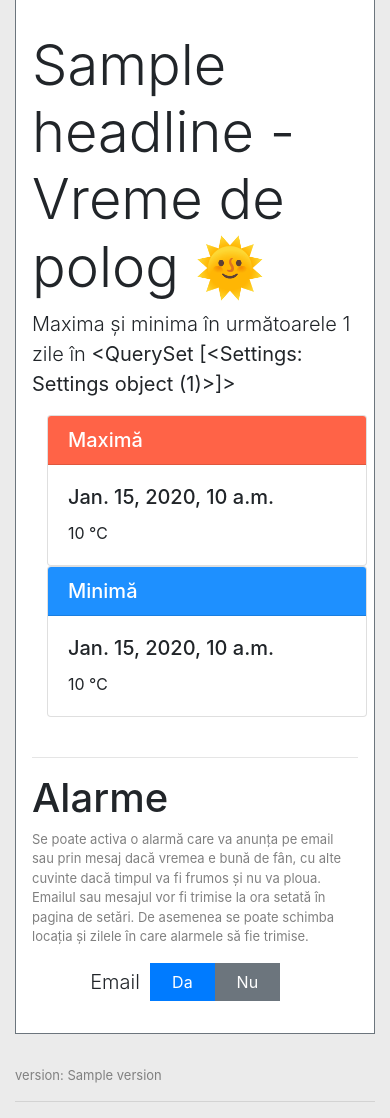
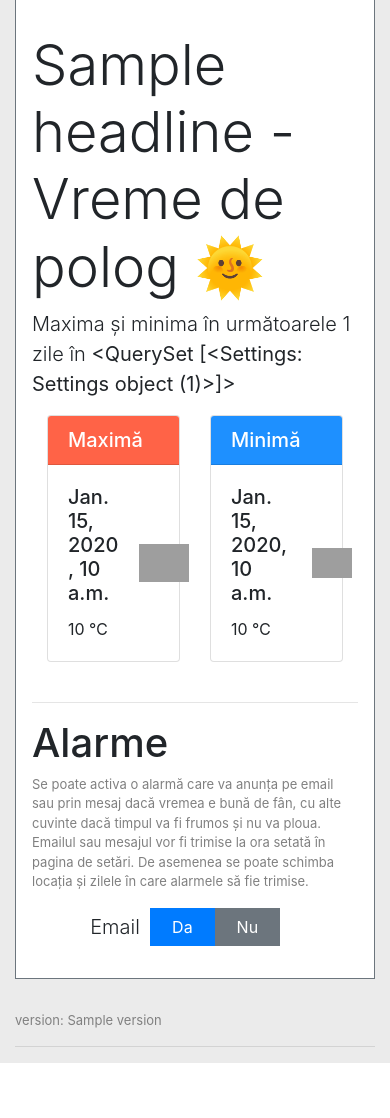
Before and after one commit to fdanci/home_weather, a Django app: template weather/templates/weather/index.html in a window 390 px wide. Shown: the part 83-1201 px from the top of the page. After the commit the page ends 1146 px from the top, so only its background shows below. Run offline with Django 3.2, Linux system fonts and the light colour scheme; tables that the repository leaves empty hold one stand-in row (values such as "Sample post"); the template is opened without the code that fills it: values that come from a table or form of the project are taken from there, most other values are stand-ins (such as "Sample title", 1, 10 or a date in 2020); parts of the project's set-up code (start-up, migrations or seed data) failed here and were passed over; some libraries are stand-ins or nearby versions; grey boxes are pictures that could not be loaded.

Commit message:
Fix responsiveness issue on small screen iphone

```diff
--- a/weather/templates/weather/index.html
+++ b/weather/templates/weather/index.html
@@ -12,20 +12,36 @@
     <p class="lead">Maxima și minima în următoarele {{ forecast_length }} zile în <b>{{ location }}</b></p>
     <div class="row mx-auto">
         <div class="col">
-            <div class="card mx-auto" style="width: 20rem; background-color:white;">
+            <div class="card mx-auto" style="max-width:16rem; background-color:white;">
                 <h5 class="card-header" style="background-color:Tomato; color:white;">Maximă</h5>
                 <div class="card-body">
-                    <h5 class="card-title">{{ max_temperature_date }}</h5>
-                    <p class="card-text">{{ max_temperature }} &#8451;</p>
+                    <div class="row">
+                        <div class="col-8">
+                            <h5 class="card-title">{{ max_temperature_date }}</h5>
+                            <p class="card-text">{{ max_temperature }} &#8451;</p>
+                        </div>
+                        <div class="col-4 my-auto">
+                            <img src="https://www.accuweather.com/images/weathericons/1.svg" style="width:50; margin-left:-10px;"
+                                 alt="img_hot">
+                        </div>
+                    </div>
                 </div>
             </div>
         </div>
         <div class="col">
-            <div class="card mx-auto" style="width: 20rem; background-color:white;">
+            <div class="card mx-auto" style="max-width:16rem; background-color:white;">
                 <h5 class="card-header" style="background-color:DodgerBlue; color:white;">Minimă</h5>
                 <div class="card-body">
-                    <h5 class="card-title">{{ min_temperature_date }}</h5>
-                    <p class="card-text">{{ min_temperature }} &#8451;</p>
+                    <div class="row">
+                        <div class="col-9">
+                            <h5 class="card-title">{{ min_temperature_date }}</h5>
+                            <p class="card-text">{{ min_temperature }} &#8451;</p>
+                        </div>
+                        <div class="col-3 my-auto">
+                            <img src="https://www.accuweather.com/images/weathericons/24.svg" style="width:40; margin-left:-10px;"
+                                 alt="img_hot">
+                        </div>
+                    </div>
                 </div>
             </div>
         </div>
```
